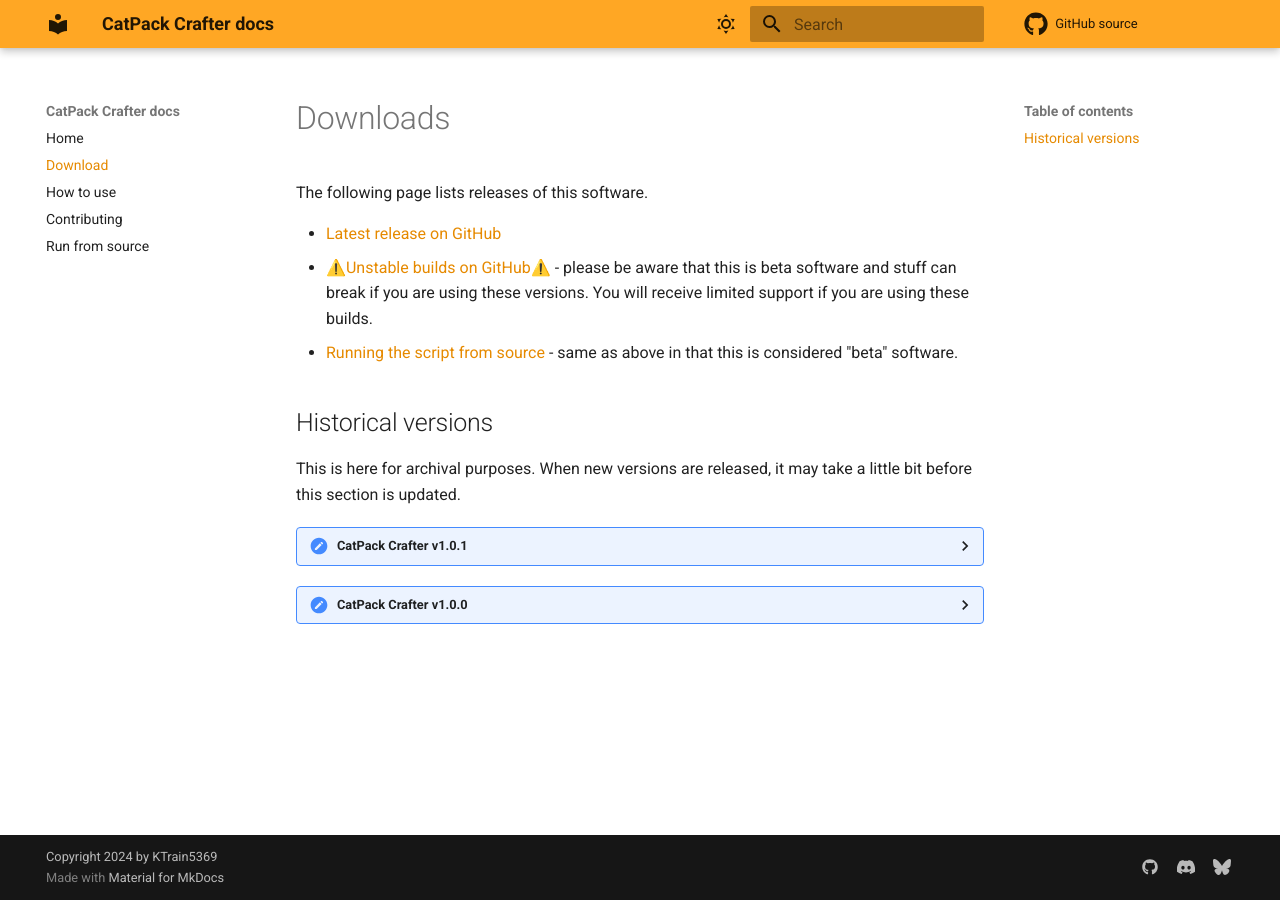
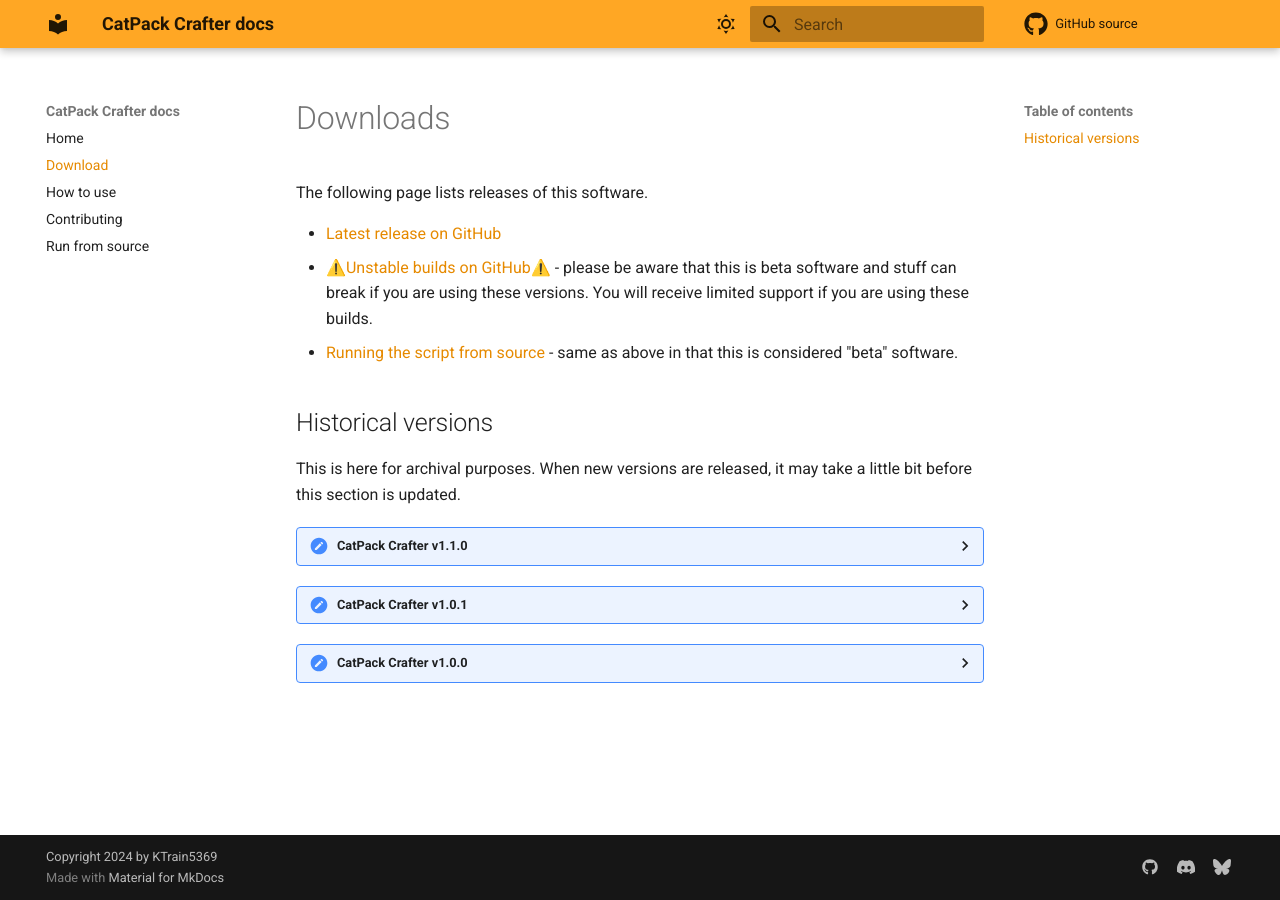
Before and after one commit to KTrain5169/CatPackCrafter, an MkDocs documentation site: the page built from docs/downloads.md, in a window 1280 px wide. Built offline with MkDocs 1.6.1 and Material for MkDocs 9.7.7, drawn with Linux system fonts in a browser that asks for light colours; comment, search, counter and statistics services are not loaded.

Commit message:
docs udpate

```diff
--- a/docs/downloads.md
+++ b/docs/downloads.md
@@ -9,6 +9,33 @@
 ## Historical versions
 
 This is here for archival purposes. When new versions are released, it may take a little bit before this section is updated.
+
+<details>
+    <summary>CatPack Crafter v1.1.0</summary>
+    <br>
+    Release page: <a href="https://github.com/KTrain5169/CatPackCrafter/releases/tag/v1.1.0">CatPack Crafter v1.0.1</a>
+    <br>
+    Release notes: Added list of selected images, as well as buttons to view and remove them from the UI. Also dropped Prismm 8.4 support.
+    <br>
+    <br>
+    Tag comparison: <a href="https://github.com/KTrain5169/CatPackCrafter/compare/v1.0.1..v1.1.0">v1.0.1 -> v1.1.0</a>
+    <br>
+    CI run: <a href="https://github.com/KTrain5169/CatPackCrafter/actions/runs/15805569911">GitHub Actions</a>
+    <br>
+    <br>
+    Prebuilt binaries:
+    <ul>
+        <li>Windows: <a href="https://github.com/KTrain5169/CatPackCrafter/releases/download/v1.1.0/CatPack_Crafter_v1.1.0_Windows.exe">CatPack_Crafter_v1.1.0_Windows.exe</a></li>
+        <li>Mac: <a href="https://github.com/KTrain5169/CatPackCrafter/releases/download/v1.1.0/CatPack_Crafter_v1.1.0_Mac.zip">CatPack_Crafter_v1.1.0_Mac.zip</a></li>
+        <li>Linux: <a href="https://github.com/KTrain5169/CatPackCrafter/releases/download/v1.1.0/CatPack_Crafter_v1.1.0_Linux.tar.gz">CatPack_Crafter_v1.1.0_Linux.tar.gz</a></li>
+    </ul>
+    Source code:
+    <ul>
+        <li><a href="https://github.com/KTrain5169/CatPackCrafter/tree/v1.1.0">GitHub</a></li>
+        <li><a href="https://github.com/KTrain5169/CatPackCrafter/archive/refs/tags/v1.1.0.zip">.zip archive download</a></li>
+        <li><a href="https://github.com/KTrain5169/CatPackCrafter/archive/refs/tags/v1.1.0.tar.gz">.tar.gz archive download</a></li>
+    <ul>
+</details>
 
 <details>
     <summary>CatPack Crafter v1.0.1</summary>
```
Also changed, not shown: docs/instructions.md (+1 -1 lines).
